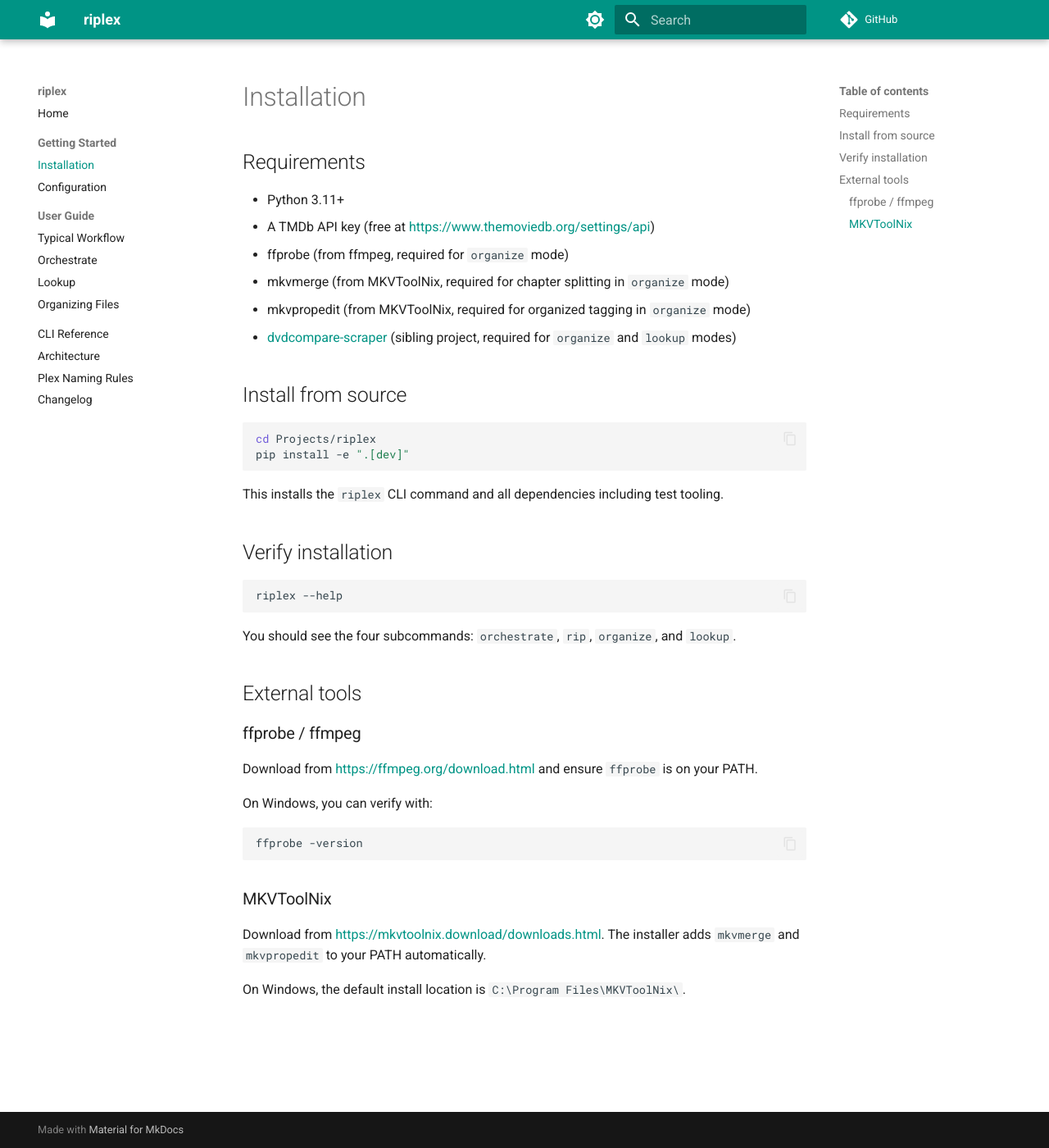
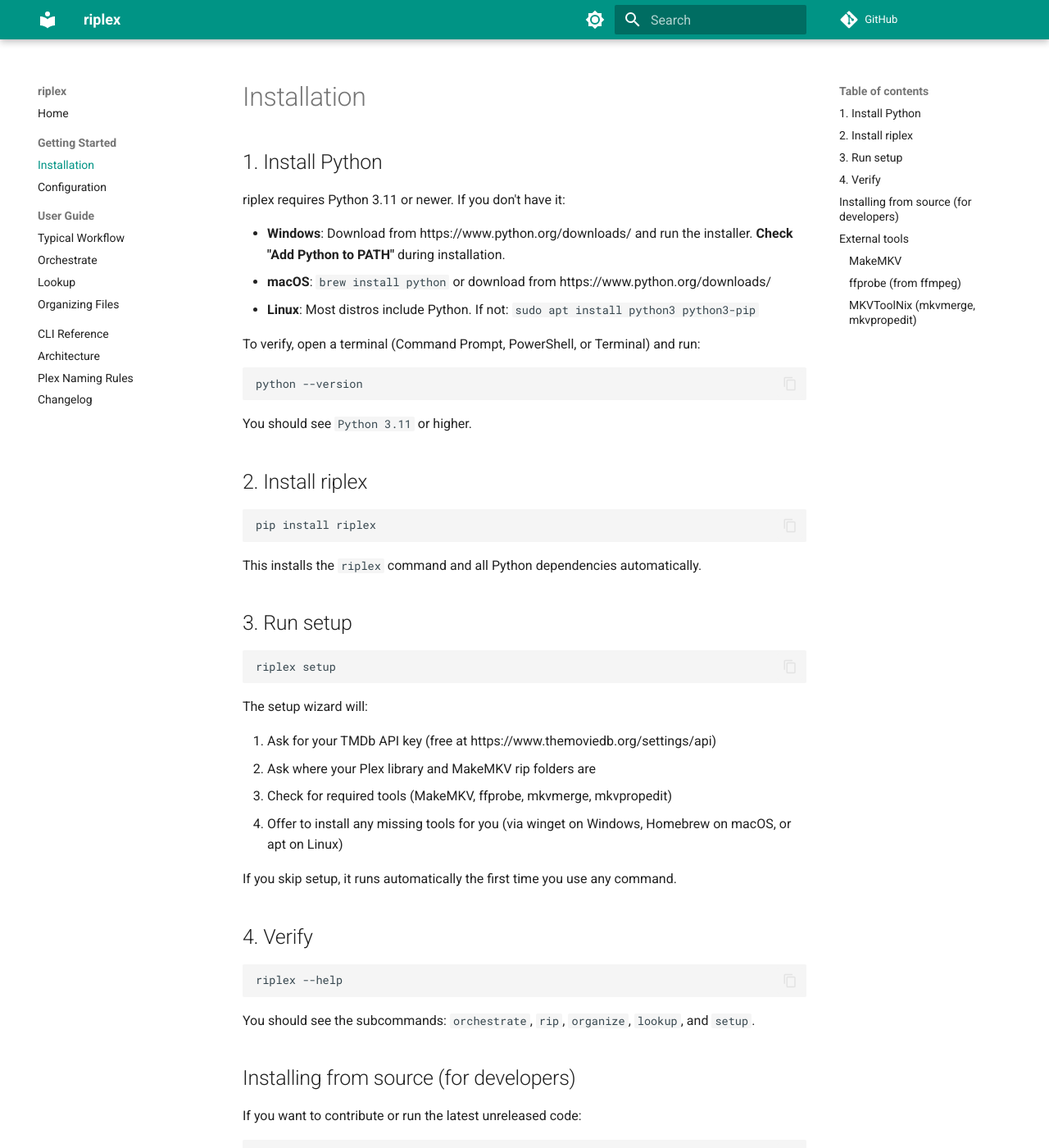
Before and after one commit to AnyCredit5518/riplex, an MkDocs documentation site: the page built from docs/getting-started/installation.md, in a window 1280 px wide and 1400 px high. Shown: the whole window at 82% size. Built offline with MkDocs 1.6.1 and Material for MkDocs 9.7.7, drawn with Linux system fonts in a browser that asks for light colours; comment, search, counter and statistics services are not loaded; some of the changed text lies outside the part shown.

Commit message:
docs: rewrite install docs for PyPI users, link getting-started from README

````diff
--- a/docs/getting-started/installation.md
+++ b/docs/getting-started/installation.md
@@ -1,45 +1,81 @@
 # Installation
 
-## Requirements
+## 1. Install Python
 
-- Python 3.11+
-- A TMDb API key (free at <https://www.themoviedb.org/settings/api>)
-- ffprobe (from ffmpeg, required for `organize` mode)
-- mkvmerge (from MKVToolNix, required for chapter splitting in `organize` mode)
-- mkvpropedit (from MKVToolNix, required for organized tagging in `organize` mode)
-- [dvdcompare-scraper](https://github.com/OWNER/dvdcompare-scraper) (sibling project, required for `organize` and `lookup` modes)
+riplex requires Python 3.11 or newer. If you don't have it:
 
-## Install from source
+- **Windows**: Download from https://www.python.org/downloads/ and run the installer. **Check "Add Python to PATH"** during installation.
+- **macOS**: `brew install python` or download from https://www.python.org/downloads/
+- **Linux**: Most distros include Python. If not: `sudo apt install python3 python3-pip`
+
+To verify, open a terminal (Command Prompt, PowerShell, or Terminal) and run:
 
 ```bash
-cd Projects/riplex
-pip install -e ".[dev]"
+python --version
 ```
 
-This installs the `riplex` CLI command and all dependencies including test tooling.
+You should see `Python 3.11` or higher.
 
-## Verify installation
+## 2. Install riplex
+
+```bash
+pip install riplex
+```
+
+This installs the `riplex` command and all Python dependencies automatically.
+
+## 3. Run setup
+
+```bash
+riplex setup
+```
+
+The setup wizard will:
+
+1. Ask for your TMDb API key (free at https://www.themoviedb.org/settings/api)
+2. Ask where your Plex library and MakeMKV rip folders are
+3. Check for required tools (MakeMKV, ffprobe, mkvmerge, mkvpropedit)
+4. Offer to install any missing tools for you (via winget on Windows, Homebrew on macOS, or apt on Linux)
+
+If you skip setup, it runs automatically the first time you use any command.
+
+## 4. Verify
 
 ```bash
 riplex --help
 ```
 
-You should see the four subcommands: `orchestrate`, `rip`, `organize`, and `lookup`.
+You should see the subcommands: `orchestrate`, `rip`, `organize`, `lookup`, and `setup`.
+
+## Installing from source (for developers)
+
+If you want to contribute or run the latest unreleased code:
+
+```bash
+git clone https://github.com/AnyCredit5518/riplex.git
+cd riplex
+pip install -e ".[dev]"
+```
 
 ## External tools
 
-### ffprobe / ffmpeg
+riplex uses these tools under the hood. The setup wizard handles installation, but if you prefer to install manually:
 
-Download from <https://ffmpeg.org/download.html> and ensure `ffprobe` is on your PATH.
+### MakeMKV
 
-On Windows, you can verify with:
+Download from https://www.makemkv.com/. Ensure `makemkvcon` is on your PATH.
 
-```powershell
-ffprobe -version
-```
+- Windows default location: `C:\Program Files (x86)\MakeMKV\`
+- macOS: The app bundle includes makemkvcon
 
-### MKVToolNix
+### ffprobe (from ffmpeg)
 
-Download from <https://mkvtoolnix.download/downloads.html>. The installer adds `mkvmerge` and `mkvpropedit` to your PATH automatically.
+- **Windows**: `winget install Gyan.FFmpeg`
+- **macOS**: `brew install ffmpeg`
+- **Linux**: `sudo apt install ffmpeg`
 
-On Windows, the default install location is `C:\Program Files\MKVToolNix\`.
+### MKVToolNix (mkvmerge, mkvpropedit)
+
+- **Windows**: `winget install MKVToolNix.MKVToolNix` (or download from https://mkvtoolnix.download/)
+- **macOS**: `brew install mkvtoolnix`
+- **Linux**: `sudo apt install mkvtoolnix`
````
Also changed, not shown: README.md (+4 -6 lines).
